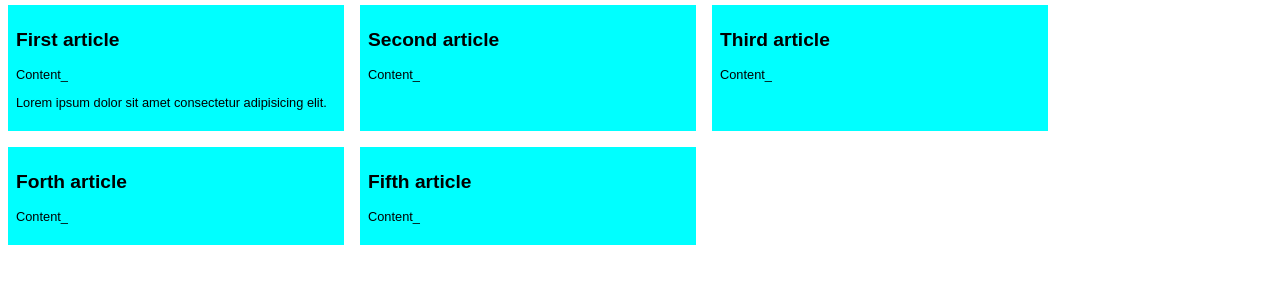
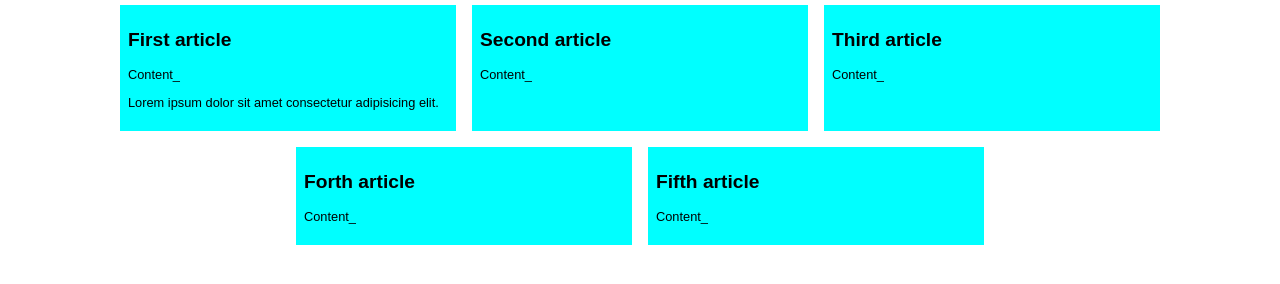
Before and after one commit to gantarimentari/css-flexbox-layout, a plain HTML site: page index.html in a window 1280 px wide. Shown: the part 124-408 px from the top of the page. Drawn offline with Linux system fonts and the light colour scheme.

Commit message:
Update css flexbox.css
menambahkan justify content

```diff
--- a/css flexbox.css
+++ b/css flexbox.css
@@ -21,7 +21,8 @@ body{
   }
   section{
     display: flex;
-    flex-direction: row row-reverse column column-reverse;
+    flex-direction: row ;
     zoom: 0.8 ;
     flex-wrap: wrap;
+    justify-content: center;
   }
```
